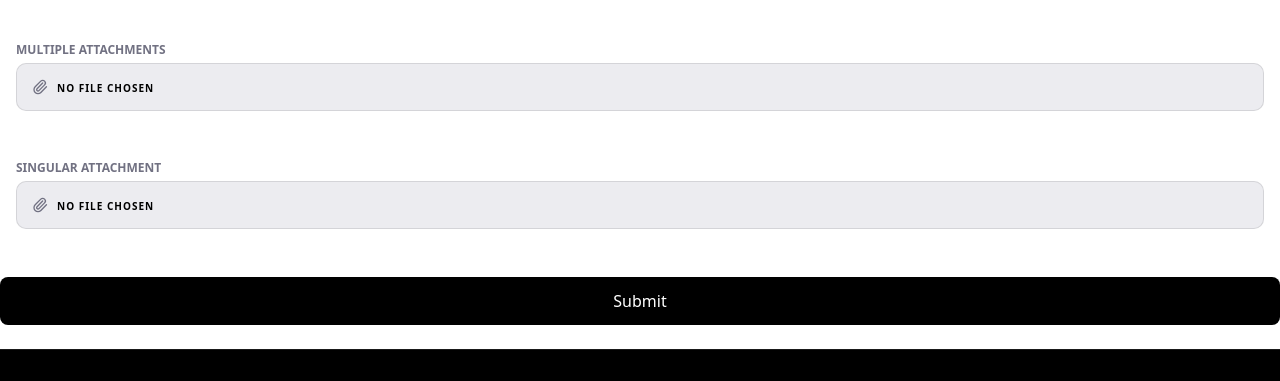
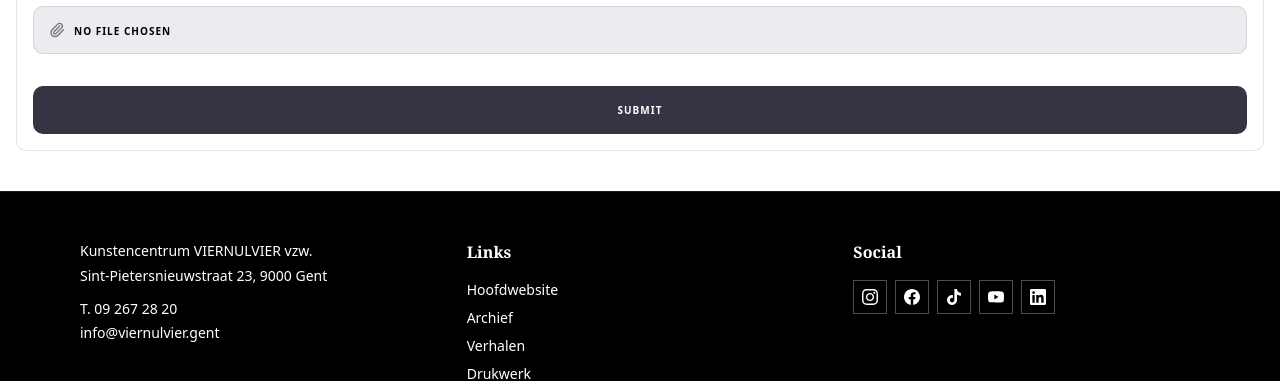
Before and after one commit to SELab-2/viernulvier-4, a Nuxt app in the folder frontend/: page /tempShowcase in a window 1280 px wide. Shown: the part 639-1020 px from the top of the page. Built offline with nearby package versions, Linux system fonts and the light colour scheme.

Commit message:
baseform: updated css

```diff
--- a/frontend/app/components/form/BaseForm.vue
+++ b/frontend/app/components/form/BaseForm.vue
@@ -34,7 +34,8 @@ function submit() {
 </script>
 
 <template>
-  <form class="base-form" @submit.prevent="submit">
+  <form @submit.prevent="submit" class="m-4 border border-border rounded-lg bg-background overflow-hidden">
+    <!-- All components of the form under each other -->
     <component
         v-for="field in fields"
         :key="field.name"
@@ -44,27 +45,17 @@ function submit() {
         v-bind="field.props"
     />
 
-    <button type="submit" class="submit-btn">
-      Submit
-    </button>
+    <!-- Submit button -->
+    <div class="p-4">
+      <button
+        type="submit"
+        class="w-full h-12 bg-primary/80 text-primary-foreground font-bold uppercase text-[10px] tracking-widest rounded-lg transition-colors duration-150 hover:opacity-90 cursor-pointer"
+      >
+        Submit
+      </button>
+    </div>
   </form>
 </template>
 
 <style scoped>
-.base-form {
-  display: flex;
-  flex-direction: column;
-  gap: 1rem;
-}
-
-.submit-btn {
-  margin-top: 1rem;
-  height: 3rem;
-  border-radius: 0.5rem;
-  border: none;
-  background: black;
-  color: white;
-  font-weight: 500;
-  cursor: pointer;
-}
 </style>
```
